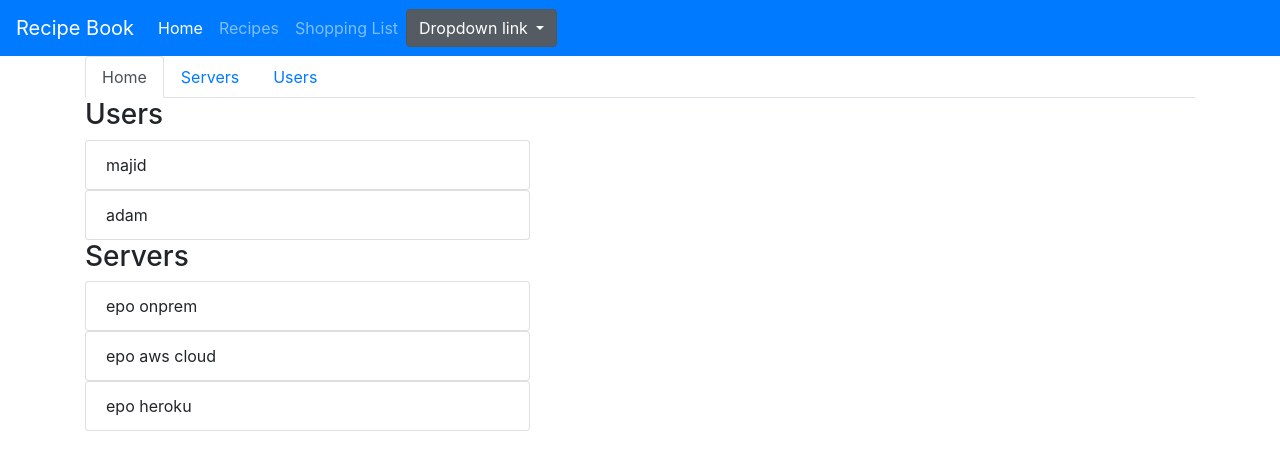
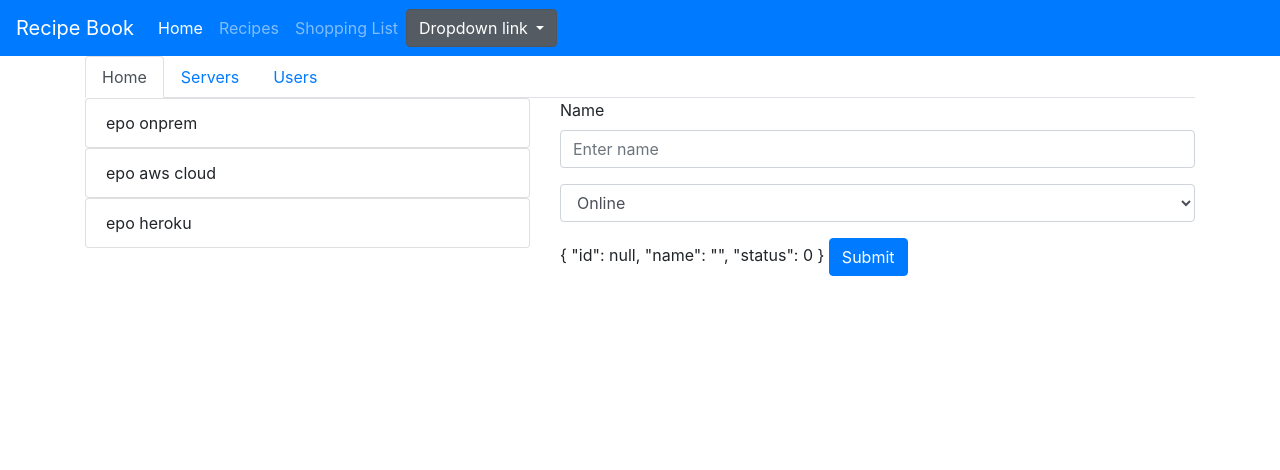
Before and after one commit to mh453Uol/ng-server-app, an Angular app: page /server-manager/servers in a window 1280 px wide. Shown: the top 470 px of the page. Built offline with nearby package versions, Linux system fonts and the light colour scheme.

Commit message:
routerLink

```diff
--- a/src/app/app.component.html
+++ b/src/app/app.component.html
@@ -19,6 +19,17 @@
 
   <!-- <app-account-view></app-account-view> -->
 
+  <ul class="nav nav-tabs">
+      <li class="nav-item">
+        <a class="nav-link active" routerLink="/">Home</a>
+      </li>
+      <li class="nav-item">
+        <a class="nav-link" routerLink="/server-manager/servers">Servers</a>
+      </li>
+      <li class="nav-item">
+        <a class="nav-link" [routerLink]="['/server-manager','users']">Users</a>
+      </li>
+  </ul>
 
-  <app-server-manager></app-server-manager>
+  <router-outlet></router-outlet>
   </div>
--- a/src/app/app.module.ts
+++ b/src/app/app.module.ts
@@ -1,38 +1,45 @@
-import { AccountService } from './account/services/account.service';
-import { LoggingService } from './shared/services/logging.service';
-import { RecipeDetailComponent } from './recipes/recipe-detail/recipe-detail.component';
-import { BrowserModule } from '@angular/platform-browser';
-import { NgModule } from '@angular/core';
+import {AccountService} from './account/services/account.service';
+import {LoggingService} from './shared/services/logging.service';
+import {RecipeDetailComponent} from './recipes/recipe-detail/recipe-detail.component';
+import {BrowserModule} from '@angular/platform-browser';
+import {NgModule} from '@angular/core';
+import {Routes, RouterModule} from '@angular/router';
 
-import { AppComponent } from './app.component';
-import { ServerComponent } from './server/server.component';
-import { ServersComponent } from './servers/servers.component';
+import {AppComponent} from './app.component';
+import {ServerComponent} from './server/server.component';
+import {ServersComponent} from './servers/servers.component';
 import {FormsModule} from '@angular/forms';
-import { ShoppingListComponent } from './shopping-list/shopping-list.component';
-import { HeaderComponent } from './header/header.component';
-import { RecipesComponent } from './recipes/recipes.component';
+import {ShoppingListComponent} from './shopping-list/shopping-list.component';
+import {HeaderComponent} from './header/header.component';
+import {RecipesComponent} from './recipes/recipes.component';
 import {ShoppingListEditComponent} from './shopping-list/shopping-list-edit/shopping-list-edit.component';
 import {RecipeListComponent} from './recipes/recipe-list/recipe-list.component';
 import {RecipeItemComponent} from './recipes/recipe-list/recipe-item/recipe-item.component';
-import { TreeComponent } from './tree/tree.component';
-import { PanelComponent } from './panel/panel.component';
-import { BasicHighlightDirective } from './directive/basic-highlight.directive';
-import { PreserveFormattingDirective } from './directive/preserve-formatting.directive';
-import { UnlessDirective } from './directive/unless.directive';
-import { DropdownDirective } from './shared/directives/dropdown.directive';
-import { NewAccountComponent } from './account/new-account/new-account.component';
-import { AccountDetailComponent } from './account/account-detail/account-detail.component';
-import { AccountListComponent } from './account/account-list/account-list.component';
-import { ViewComponent } from './account/view/view.component';
-import { Highlightv1Directive } from './directive/highlightv1.directive';
-import { Highlightv2Directive } from './directive/highlightv2.directive';
-import { ServerManagerComponent } from './server-manager/server-manager.component';
-import { SmUserComponent } from './server-manager/sm-user/sm-user.component';
-import { SmServersComponent } from './server-manager/sm-servers/sm-servers.component';
-import { SmServerComponent } from './server-manager/sm-servers/sm-server/sm-server.component';
-import { SmEditServerComponent } from './server-manager/sm-servers/sm-edit-server/sm-edit-server.component';
+import {TreeComponent} from './tree/tree.component';
+import {PanelComponent} from './panel/panel.component';
+import {BasicHighlightDirective} from './directive/basic-highlight.directive';
+import {PreserveFormattingDirective} from './directive/preserve-formatting.directive';
+import {UnlessDirective} from './directive/unless.directive';
+import {DropdownDirective} from './shared/directives/dropdown.directive';
+import {NewAccountComponent} from './account/new-account/new-account.component';
+import {AccountDetailComponent} from './account/account-detail/account-detail.component';
+import {AccountListComponent} from './account/account-list/account-list.component';
+import {ViewComponent} from './account/view/view.component';
+import {Highlightv1Directive} from './directive/highlightv1.directive';
+import {Highlightv2Directive} from './directive/highlightv2.directive';
+import {ServerManagerComponent} from './server-manager/server-manager.component';
+import {SmUserComponent} from './server-manager/sm-user/sm-user.component';
+import {SmServersComponent} from './server-manager/sm-servers/sm-servers.component';
+import {SmServerComponent} from './server-manager/sm-servers/sm-server/sm-server.component';
+import {SmEditServerComponent} from './server-manager/sm-servers/sm-edit-server/sm-edit-server.component';
 
 // module bundle components, services into one place
+const serverManagerRoutes: Routes = [
+  {path: '', component: ServerManagerComponent},
+  {path: 'server-manager/users', component: SmUserComponent},
+  {path: 'server-manager/servers', component: SmServersComponent}
+];
+
 @NgModule({
   // my components I have created
   declarations: [
@@ -68,10 +75,11 @@ import { SmEditServerComponent } from './server-manager/sm-servers/sm-edit-serve
   // add modules to this modules (access functionality)
   imports: [
     BrowserModule,
-    FormsModule
+    FormsModule,
+    RouterModule.forRoot(serverManagerRoutes)
   ],
   // services I have created
-  providers: [ LoggingService, AccountService],
+  providers: [LoggingService, AccountService],
   bootstrap: [AppComponent]
 })
-export class AppModule { }
+export class AppModule {}
--- a/src/app/server-manager/models/serverV2.model.ts
+++ b/src/app/server-manager/models/serverV2.model.ts
@@ -3,7 +3,7 @@ export class ServerV2 {
     id: number;
     status: number;
 
-    constructor(id: number, name: string, status: number) {
+    constructor(id: number = null, name: string = '', status: number = 0) {
         this.id = id;
         this.name = name;
         this.status = status;
--- a/src/app/server-manager/server-manager.component.html
+++ b/src/app/server-manager/server-manager.component.html
@@ -1,16 +1,4 @@
-<ul class="nav nav-tabs">
-  <li class="nav-item">
-    <a class="nav-link active" href="#">Home</a>
-  </li>
-  <li class="nav-item">
-    <a class="nav-link" href="#">Servers</a>
-  </li>
-  <li class="nav-item">
-    <a class="nav-link" href="#">Users</a>
-  </li>
-</ul>
-
-<div class="row">
+<!-- <div class="row">
   <div class="col-md-5">
     <h3>Users</h3>
     <app-sm-user></app-sm-user>
@@ -19,6 +7,6 @@
   </div>
 
   <div class="col-md-7">
-
+      <app-sm-edit-server></app-sm-edit-server>
   </div>
-</div>
+</div> -->
--- a/src/app/server-manager/sm-servers/sm-edit-server/sm-edit-server.component.html
+++ b/src/app/server-manager/sm-servers/sm-edit-server/sm-edit-server.component.html
@@ -1,3 +1,12 @@
-<p>
-  sm-edit-server works!
-</p>
+<div class="form-group">
+  <label for="name">Name</label>
+  <input [(ngModel)]="server.name" type="text" class="form-control" id="name" aria-describedby="nameHelp" placeholder="Enter name">
+</div>
+<div class="form-group">
+    <select [(ngModel)]="server.status" class="form-control">
+        <option [ngValue]="0">Online</option>
+        <option [ngValue]="1">Online</option>
+      </select>
+</div>
+{{server | json}}
+<button type="submit" class="btn btn-primary">Submit</button>
--- a/src/app/server-manager/sm-servers/sm-edit-server/sm-edit-server.component.ts
+++ b/src/app/server-manager/sm-servers/sm-edit-server/sm-edit-server.component.ts
@@ -1,4 +1,6 @@
+import { Server } from './../../../server/server.model';
 import { Component, OnInit } from '@angular/core';
+import {ServerV2} from '../../models/serverV2.model';
 
 @Component({
   selector: 'app-sm-edit-server',
@@ -7,6 +9,8 @@ import { Component, OnInit } from '@angular/core';
 })
 export class SmEditServerComponent implements OnInit {
 
+  server: ServerV2 = new ServerV2();
+
   constructor() { }
 
   ngOnInit() {
--- a/src/app/server-manager/sm-servers/sm-servers.component.html
+++ b/src/app/server-manager/sm-servers/sm-servers.component.html
@@ -1,3 +1,11 @@
-<ul class="list-group" *ngFor="let u of servers">
-  <li class="list-group-item">{{u.name}}</li>
-</ul>
+<div class="row">
+  <div class="col-md-5">
+    <ul class="list-group" *ngFor="let u of servers">
+      <li class="list-group-item">{{u.name}}</li>
+    </ul>
+  </div>
+
+  <div class="col-md-7">
+    <app-sm-edit-server></app-sm-edit-server>
+  </div>
+</div>
```
